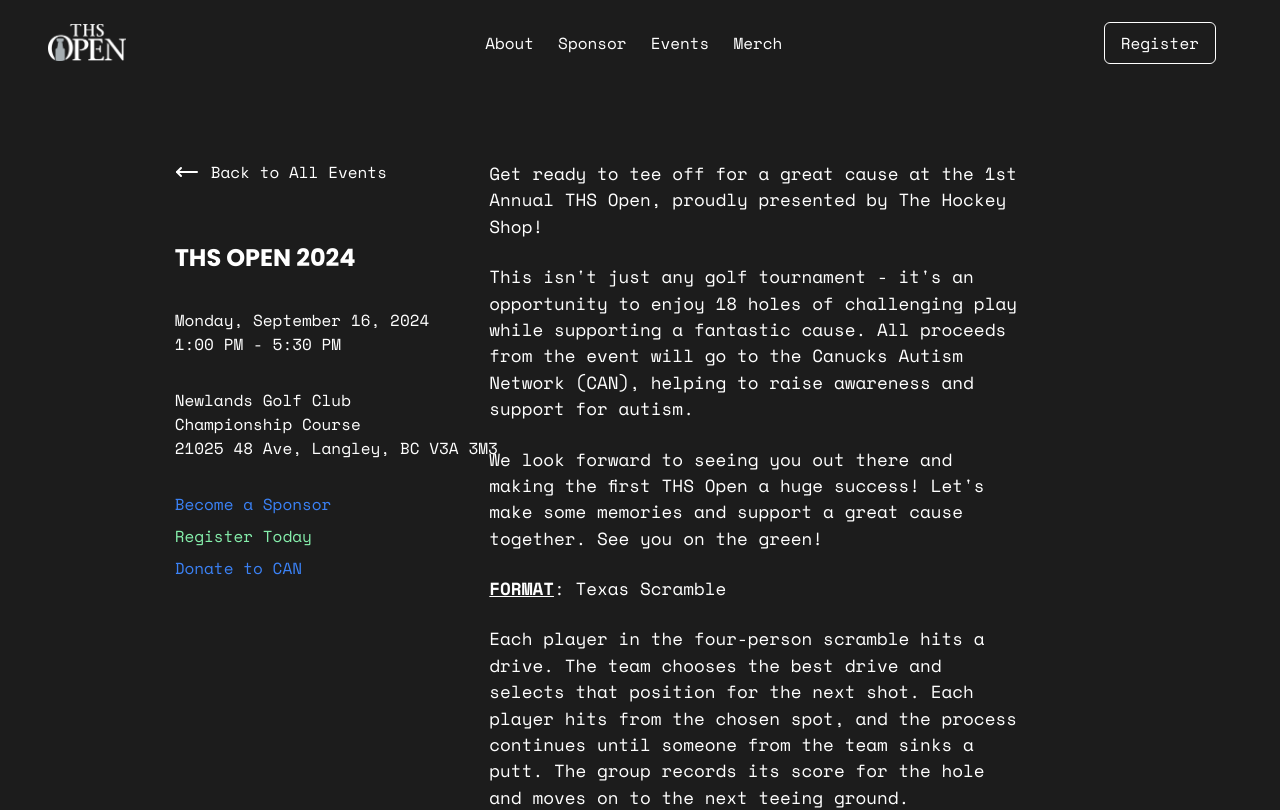
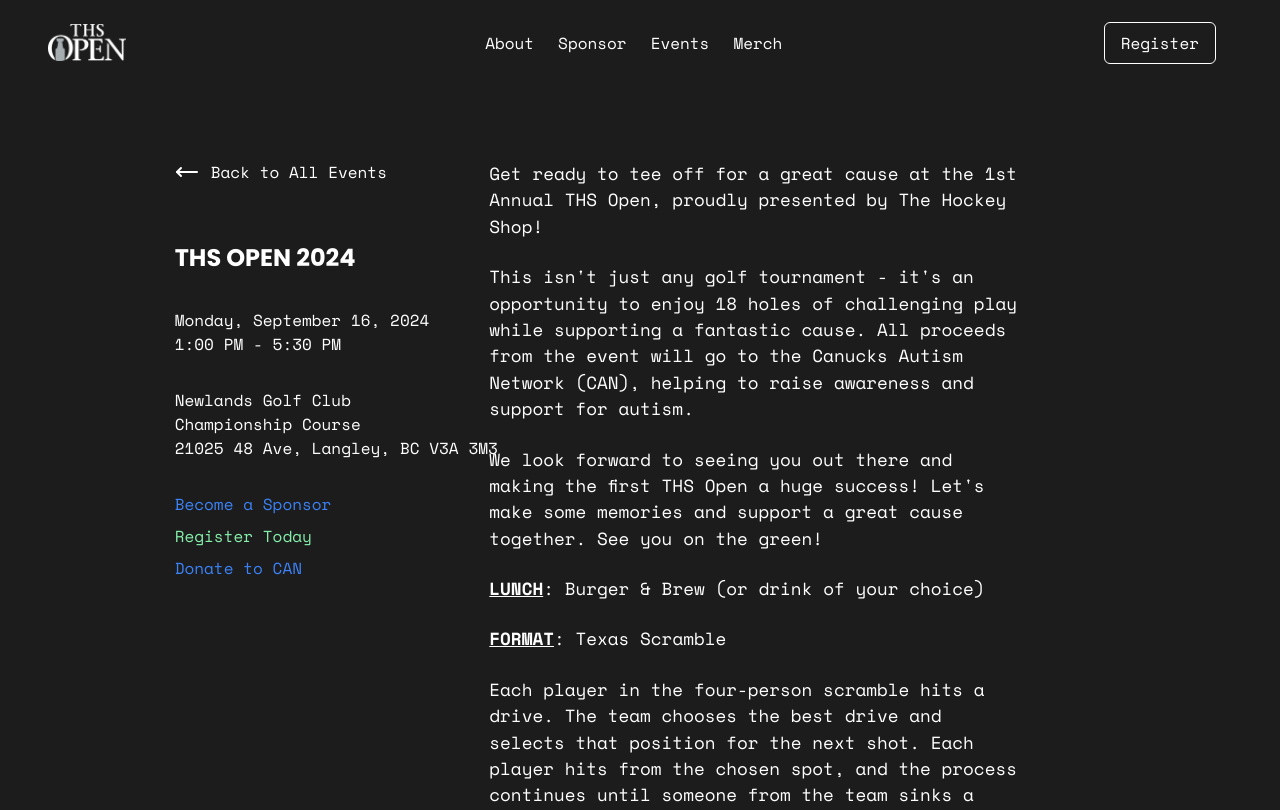
Before and after one commit to gianpinili/thsopen, a React (Vite) app: page /events/thsopen2024 in a window 1280 px wide. Shown: the top 810 px of the page. Built offline with nearby package versions, Linux system fonts and the light colour scheme.

Commit message:
update 2024 event page

```diff
--- a/src/pages/Open2024.jsx
+++ b/src/pages/Open2024.jsx
@@ -48,6 +48,7 @@ function Open2024() {
      <p>Get ready to tee off for a great cause at the 1st Annual THS Open, proudly presented by The Hockey Shop!</p>
      <p>This isn&apos;t just any golf tournament - it&apos;s an opportunity to enjoy 18 holes of challenging play while supporting a fantastic cause. All proceeds from the event will go to the Canucks Autism Network (CAN), helping to raise awareness and support for autism.</p>
      <p>We look forward to seeing you out there and making the first THS Open a huge success! Let&apos;s make some memories and support a great cause together. See you on the green!</p>
+     <p><span className='font-bold underline'>LUNCH</span>: Burger & Brew (or drink of your choice)</p>
      <p><span className='font-bold underline'>FORMAT</span>: Texas Scramble</p>
      <p>Each player in the four-person scramble hits a drive. The team chooses the best drive and selects that position for the next shot. Each player hits from the chosen spot, and the process continues until someone from the team sinks a putt. The group records its score for the hole and moves on to the next teeing ground.</p>
      <p>Minimum of 3 drives per player must be used.</p>
```
